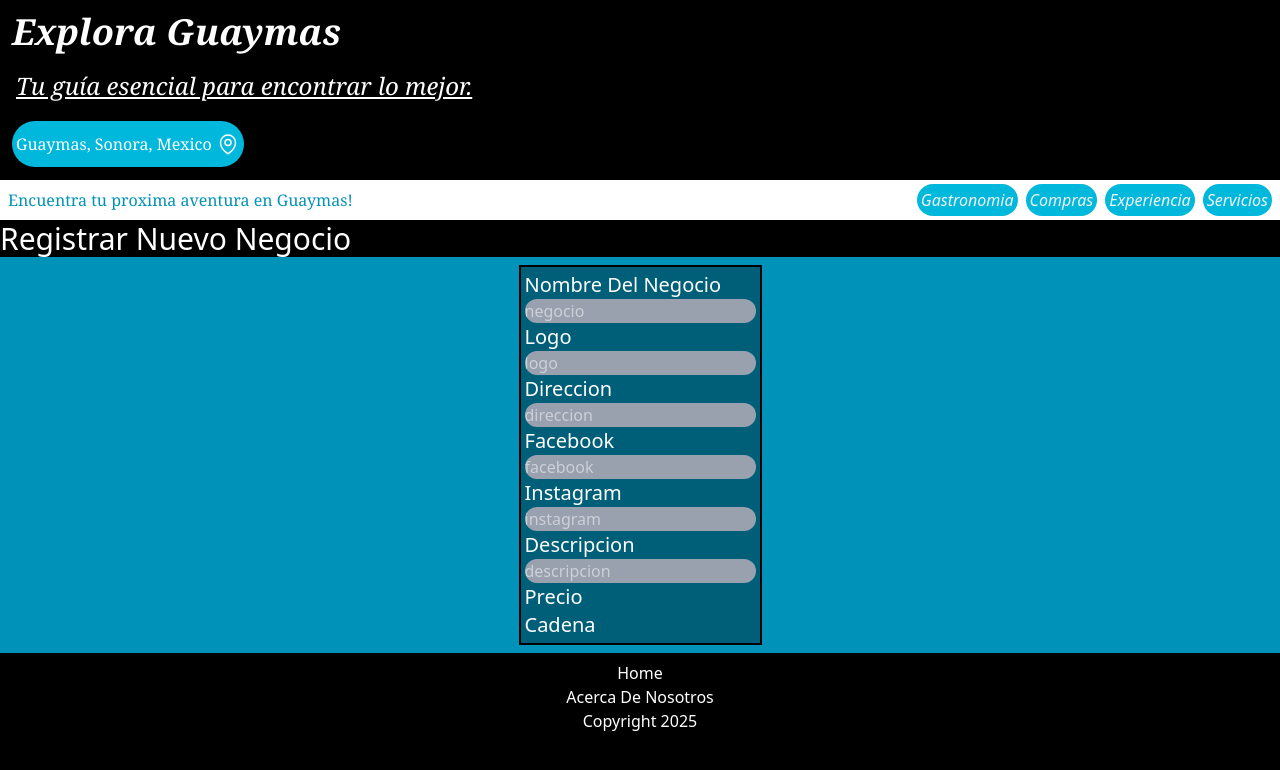
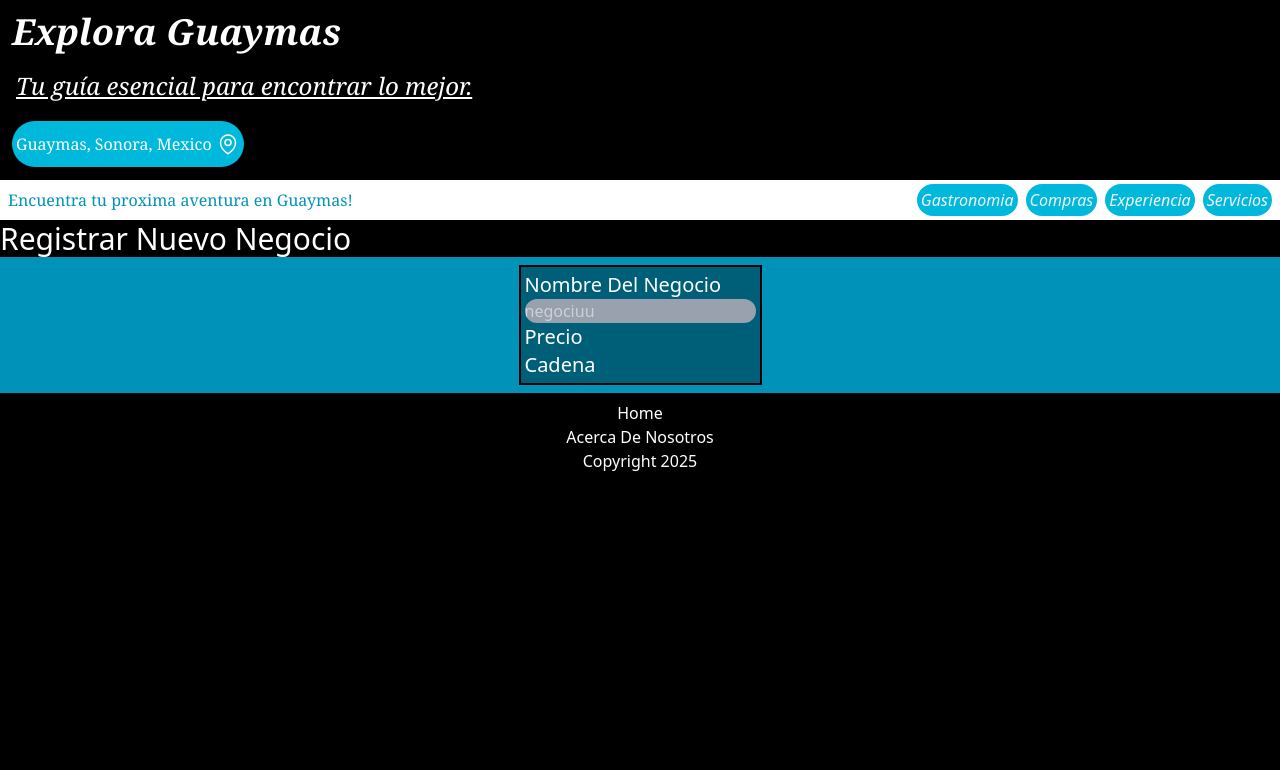
Before and after one commit to TylerBrock01/FE_gsono, a React (Vite) app: page /register in a window 1280 px wide. Shown: the top 770 px of the page. Built offline with nearby package versions, Linux system fonts and the light colour scheme.

Commit message:
test bugg input

```diff
--- a/src/views/Register.tsx
+++ b/src/views/Register.tsx
@@ -5,17 +5,17 @@ export default function Register() {
             <div className='bg-cyan-600 text-white flex flex-col items-center p-2 '>
                 <form className='p-1 border-black border-2 capitalize bg-cyan-800'>
                     <h2 className='text-xl'>nombre del negocio</h2>
-                    <input className='bg-gray-400 rounded-full' type='text' placeholder='negocio' disabled={true}/>
-                    <h2 className='text-xl'>logo</h2>
-                    <input className='bg-gray-400 rounded-full' type='text' placeholder='logo' disabled={true}/>
-                    <h2 className='text-xl'>direccion</h2>
-                    <input className='bg-gray-400 rounded-full' type='text' placeholder='direccion'disabled={true}/>
-                    <h2 className='text-xl'>facebook</h2>
-                    <input className='bg-gray-400 rounded-full' type='text' placeholder='facebook'disabled={true}/>
-                    <h2 className='text-xl'>instagram</h2>
-                    <input className='bg-gray-400 rounded-full' type='text' placeholder='instagram'disabled={true}/>
-                    <h2 className='text-xl'>descripcion</h2>
-                    <input className='bg-gray-400 rounded-full' type='text' placeholder='descripcion'disabled={true}/>
+                    <input className='bg-gray-400 rounded-full' type='text' placeholder='negociuu'/>
+                    {/*<h2 className='text-xl'>logo</h2>*/}
+                    {/*<input className='bg-gray-400 rounded-full' type='text' placeholder='logo' disabled={true}/>*/}
+                    {/*<h2 className='text-xl'>direccion</h2>*/}
+                    {/*<input className='bg-gray-400 rounded-full' type='text' placeholder='direccion'disabled={true}/>*/}
+                    {/*<h2 className='text-xl'>facebook</h2>*/}
+                    {/*<input className='bg-gray-400 rounded-full' type='text' placeholder='facebook'disabled={true}/>*/}
+                    {/*<h2 className='text-xl'>instagram</h2>*/}
+                    {/*<input className='bg-gray-400 rounded-full' type='text' placeholder='instagram'disabled={true}/>*/}
+                    {/*<h2 className='text-xl'>descripcion</h2>*/}
+                    {/*<input className='bg-gray-400 rounded-full' type='text' placeholder='descripcion'disabled={true}/>*/}
                     <h2 className='text-xl'>precio</h2>
                     <h2 className='text-xl'>cadena</h2>
                 </form>
```
